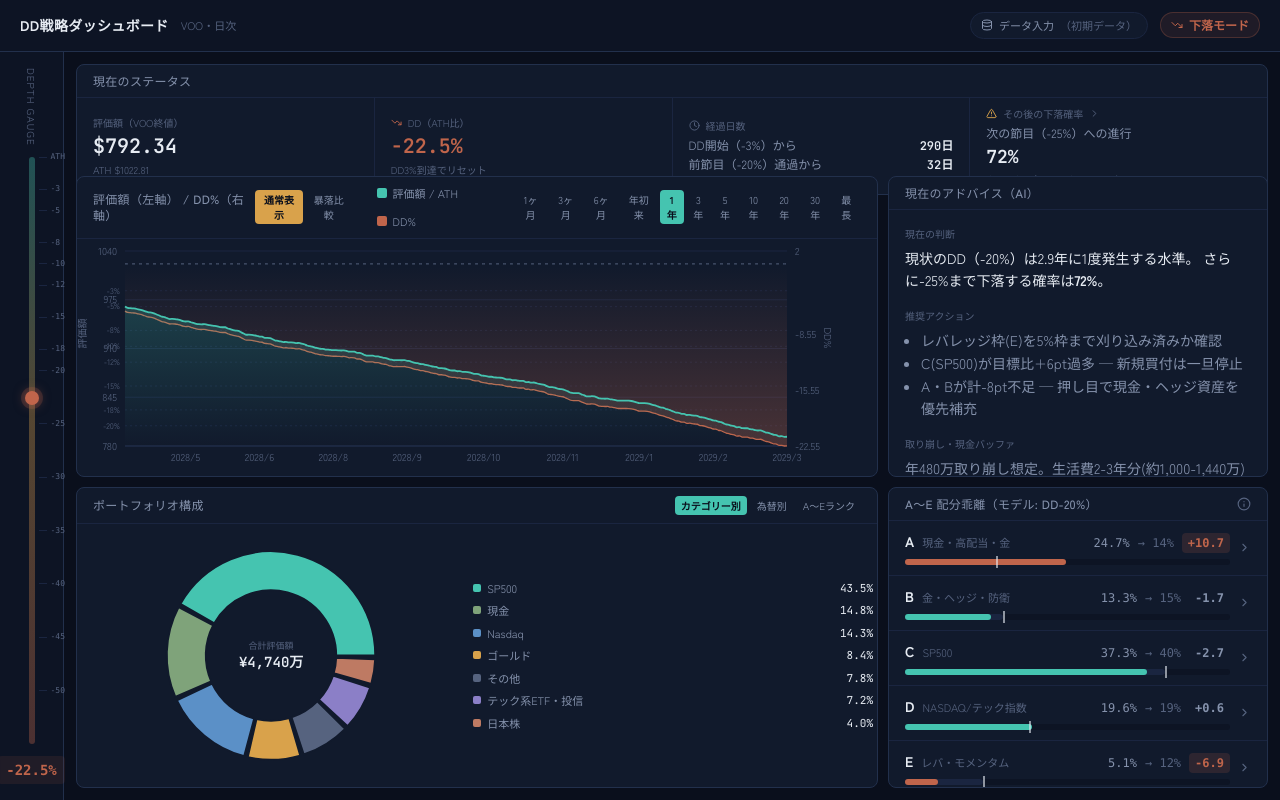
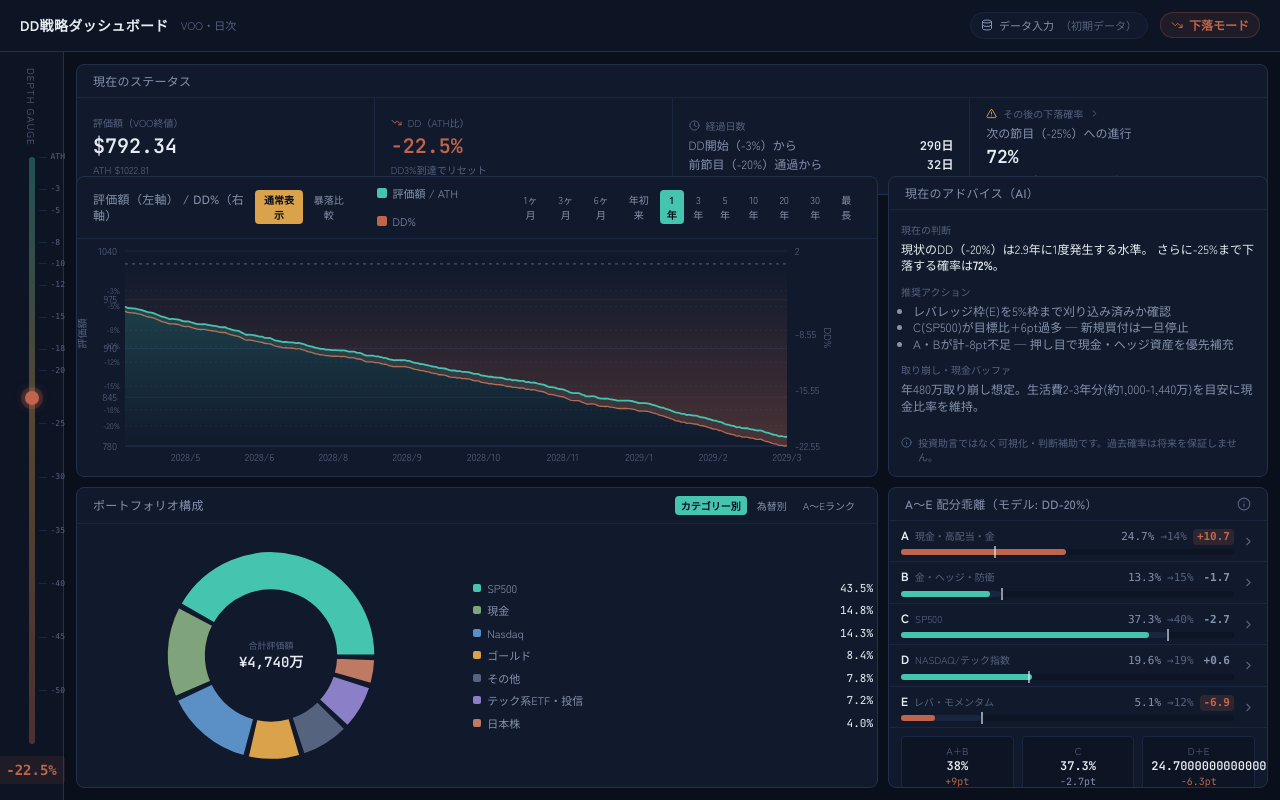
Before and after one commit to rai0103/dd-dashboard, a Next.js app: page / in a window 1280 px wide. Built offline with nearby package versions, Linux system fonts and the light colour scheme.

Commit message:
fix: remove internal scroll from AI advice and A-E diff panels

```diff
--- a/components/DDDashboard.jsx
+++ b/components/DDDashboard.jsx
@@ -311,11 +311,11 @@ function Panel({ title, action, children, className = "", style }) {
 function DiffBar({ cat, current, target, onClick }) {
   const diff = Number((current - target).toFixed(1)); const max = 50; const emphasize = Math.abs(diff) >= 4;
   return (
-    <div onClick={onClick} className="px-4 py-2.5 flex items-center gap-2" style={{ borderBottom: `1px solid ${C.borderSoft}`, cursor: "pointer" }}>
-      <div className="flex-1">
-        <div className="flex items-baseline justify-between mb-1.5">
-          <div className="flex items-baseline gap-2"><span className="text-sm font-semibold" style={{ color: C.text }}>{cat}</span><span className="text-[11px]" style={{ color: C.textDim }}>{CAT_LABEL[cat]}</span></div>
-          <div className="flex items-baseline gap-2 font-mono text-xs"><span style={{ color: C.textMuted }}>{current}%</span><span style={{ color: C.textDim }}>→ {target}%</span><span className="font-semibold px-1.5 py-0.5 rounded" style={{ color: emphasize ? C.rust : C.textMuted, background: emphasize ? C.rustSoft : "transparent" }}>{diff > 0 ? "+" : ""}{diff}</span></div>
+    <div onClick={onClick} className="px-3 py-1.5 flex items-center gap-2" style={{ borderBottom: `1px solid ${C.borderSoft}`, cursor: "pointer" }}>
+      <div className="flex-1 min-w-0">
+        <div className="flex items-baseline justify-between mb-1">
+          <div className="flex items-baseline gap-1.5 min-w-0"><span className="text-xs font-semibold shrink-0" style={{ color: C.text }}>{cat}</span><span className="text-[10px] truncate" style={{ color: C.textDim }}>{CAT_LABEL[cat]}</span></div>
+          <div className="flex items-baseline gap-1.5 font-mono text-[11px] shrink-0 ml-2"><span style={{ color: C.textMuted }}>{current}%</span><span style={{ color: C.textDim }}>→{target}%</span><span className="font-semibold px-1 rounded" style={{ color: emphasize ? C.rust : C.textMuted, background: emphasize ? C.rustSoft : "transparent" }}>{diff > 0 ? "+" : ""}{diff}</span></div>
         </div>
         <div className="relative h-1.5 rounded-full" style={{ background: C.panel2 }}>
           <div className="absolute top-0 h-1.5 rounded-full" style={{ width: `${(target / max) * 100}%`, background: C.borderSoft }} />
@@ -901,23 +901,23 @@ export default function DDDashboard() {
             {/* top-right: AI advice */}
             <div style={{ minHeight: 0 }}>
               <Panel title="現在のアドバイス（AI）" className="h-full">
-                <div className="p-4 flex flex-col gap-4 h-full overflow-y-auto">
+                <div className="p-3 flex flex-col gap-2.5 overflow-hidden h-full">
                   <div>
-                    <div className="text-[10px] mb-1.5" style={{ color: C.textDim }}>現在の判断</div>
-                    <div className="text-sm leading-relaxed" style={{ color: C.text }}>
+                    <div className="text-[10px] mb-1" style={{ color: C.textDim }}>現在の判断</div>
+                    <div className="text-xs leading-snug" style={{ color: C.text }}>
                       現状のDD（{d.currentTLabel}）は{d.currentFreqLabel ? `${d.currentFreqLabel}発生する水準` : "過去データの範囲外の水準"}。
                       {d.nextProg && (<> さらに{d.nextProg.to}%まで下落する確率は<b style={{ color: d.nextProg.watershed ? C.rust : C.text }}>{d.nextProg.p}%</b>{d.nextProg.watershed ? "（分水嶺）" : ""}。</>)}
                     </div>
                   </div>
-                  <div><div className="text-[10px] mb-1.5" style={{ color: C.textDim }}>推奨アクション</div>
-                    <ul className="text-sm leading-relaxed list-disc pl-4" style={{ color: C.textMuted }}>
+                  <div><div className="text-[10px] mb-1" style={{ color: C.textDim }}>推奨アクション</div>
+                    <ul className="text-xs leading-snug list-disc pl-3" style={{ color: C.textMuted }}>
                       <li>レバレッジ枠(E)を5%枠まで刈り込み済みか確認</li>
                       <li>C(SP500)が目標比+6pt過多 — 新規買付は一旦停止</li>
                       <li>A・Bが計-8pt不足 — 押し目で現金・ヘッジ資産を優先補充</li>
                     </ul>
                   </div>
-                  <div><div className="text-[10px] mb-1.5" style={{ color: C.textDim }}>取り崩し・現金バッファ</div><div className="text-sm leading-relaxed" style={{ color: C.textMuted }}>年480万取り崩し想定。生活費2-3年分(約1,000-1,440万)を目安に現金比率を維持。</div></div>
-                  <div className="mt-auto flex gap-2 text-[11px] leading-relaxed" style={{ color: C.textDim }}><Info size={12} style={{ flexShrink: 0, marginTop: 2 }} /><span>投資助言ではなく可視化・判断補助です。過去確率は将来を保証しません。</span></div>
+                  <div><div className="text-[10px] mb-1" style={{ color: C.textDim }}>取り崩し・現金バッファ</div><div className="text-xs leading-snug" style={{ color: C.textMuted }}>年480万取り崩し想定。生活費2-3年分(約1,000-1,440万)を目安に現金比率を維持。</div></div>
+                  <div className="mt-auto flex gap-1.5 text-[10px] leading-snug" style={{ color: C.textDim }}><Info size={11} style={{ flexShrink: 0, marginTop: 1 }} /><span>投資助言ではなく可視化・判断補助です。過去確率は将来を保証しません。</span></div>
                 </div>
               </Panel>
             </div>
@@ -932,9 +932,9 @@ export default function DDDashboard() {
             {/* bottom-right: A-E diff */}
             <div style={{ minHeight: 0 }}>
               <Panel title={`A〜E 配分乖離（モデル: ${d.modelRow.label}）`} action={<button onClick={() => setModal({ type: "ddTable" })} title="DD毎の配分表を表示" style={{ background: "transparent", border: "none", cursor: "pointer" }}><Info size={14} style={{ color: C.textDim }} /></button>} className="h-full">
-                <div className="overflow-y-auto h-full">
+                <div className="overflow-hidden h-full">
                   {CATS.map((cat) => (<DiffBar key={cat} cat={cat} current={currentHoldingPct[cat]} target={d.modelRow[cat]} onClick={() => setModal({ type: "rank", rank: cat })} />))}
-                  <div className="px-4 py-3 grid grid-cols-3 gap-2">
+                  <div className="px-3 py-2 grid grid-cols-3 gap-2">
                     {[{ label: "A+B", ...blocks.AB }, { label: "C", ...blocks.Cb }, { label: "D+E", ...blocks.DE }].map((b) => { const diff = Number((b.cur - b.tgt).toFixed(1)); return (<div key={b.label} className="rounded px-2 py-1.5 text-center" style={{ background: C.panel2, border: `1px solid ${C.borderSoft}` }}><div className="text-[10px]" style={{ color: C.textDim }}>{b.label}</div><div className="mono text-xs font-semibold">{b.cur}%</div><div className="mono text-[10px]" style={{ color: Math.abs(diff) >= 4 ? C.rust : C.textMuted }}>{diff > 0 ? "+" : ""}{diff}pt</div></div>); })}
                   </div>
                 </div>
```
